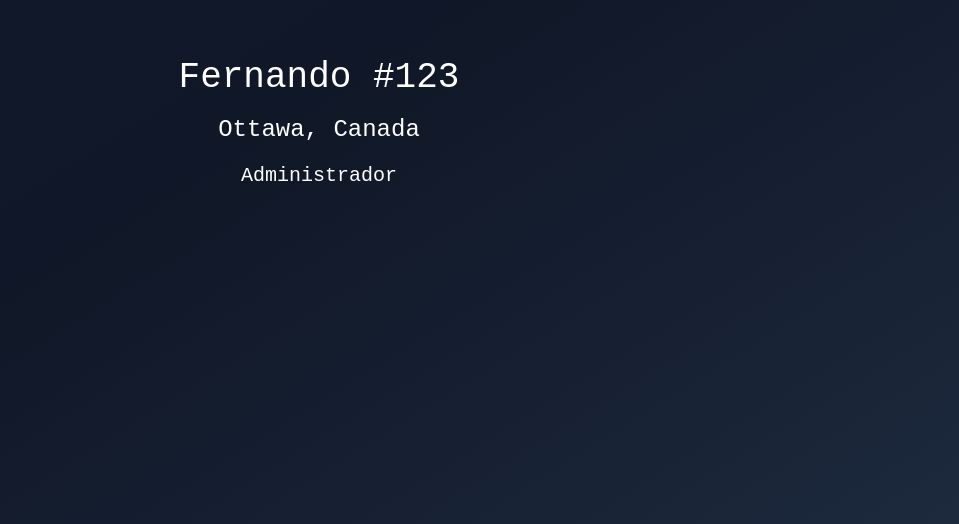
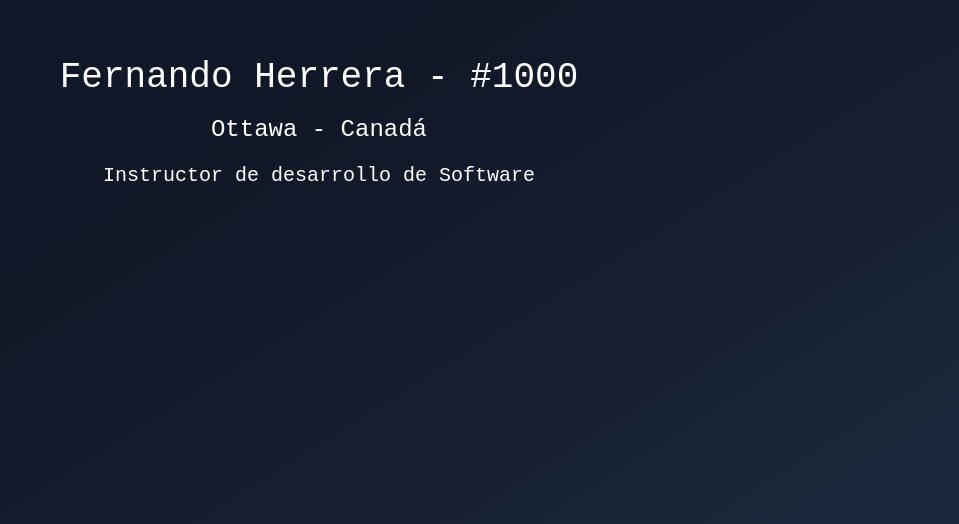
Before and after one commit to CarlosRamosDeveloper/03-hooks-app, a React (Vite) app: page / in a window 1280 px wide. Shown: the part 276-800 px from the top of the page, without its empty margins (321-1280 px from the left). Built offline with nearby package versions, Linux system fonts and the light colour scheme.

Commit message:
implemented client information

```diff
--- a/src/08-use-suspense/ClientInformation.tsx
+++ b/src/08-use-suspense/ClientInformation.tsx
@@ -1,9 +1,19 @@
-export const ClientInformation = () => {
+import { use, type Usable } from 'react';
+import { type User } from './api/get-user-action';
+
+interface Props {
+  getUser: Usable<User>;
+}
+
+export const ClientInformation = ({ getUser }: Props) => {
+  const user = use(getUser);
   return (
     <div className="bg-gradient flex flex-col gap-4">
-      <h2 className="text-4xl font-thin text-white">Fernando #123</h2>
-      <p className="text-white text-2xl">Ottawa, Canada</p>
-      <p className="text-white text-xl">Administrador</p>
+      <h2 className="text-4xl font-thin text-white">
+        {user.name} - #{user.id}
+      </h2>
+      <p className="text-white text-2xl">{user.location}</p>
+      <p className="text-white text-xl">{user.role}</p>
     </div>
   );
 };
--- /dev/null
+++ b/src/08-use-suspense/LoadingComponent.tsx
@@ -0,0 +1,7 @@
+export const LoadingComponent = () => {
+  return (
+    <div className="bg-gradient flex flex-col">
+      <h1 className="text-2xl">Cargando...</h1>
+    </div>
+  );
+};
--- a/src/main.tsx
+++ b/src/main.tsx
@@ -1,14 +1,18 @@
-import { StrictMode } from 'react';
+import { StrictMode, Suspense } from 'react';
 import { createRoot } from 'react-dom/client';
 
 import './index.css';
 
 import { Toaster } from 'sonner';
 import { ClientInformation } from './08-use-suspense/ClientInformation';
+import { LoadingComponent } from './08-use-suspense/LoadingComponent';
+import { getUserAction } from './08-use-suspense/api/get-user-action';
 
 createRoot(document.getElementById('root')!).render(
   <StrictMode>
     <Toaster />
-    <ClientInformation />
+    <Suspense fallback={<LoadingComponent />}>
+      <ClientInformation getUser={getUserAction(1000)} />
+    </Suspense>
   </StrictMode>,
 );
```
